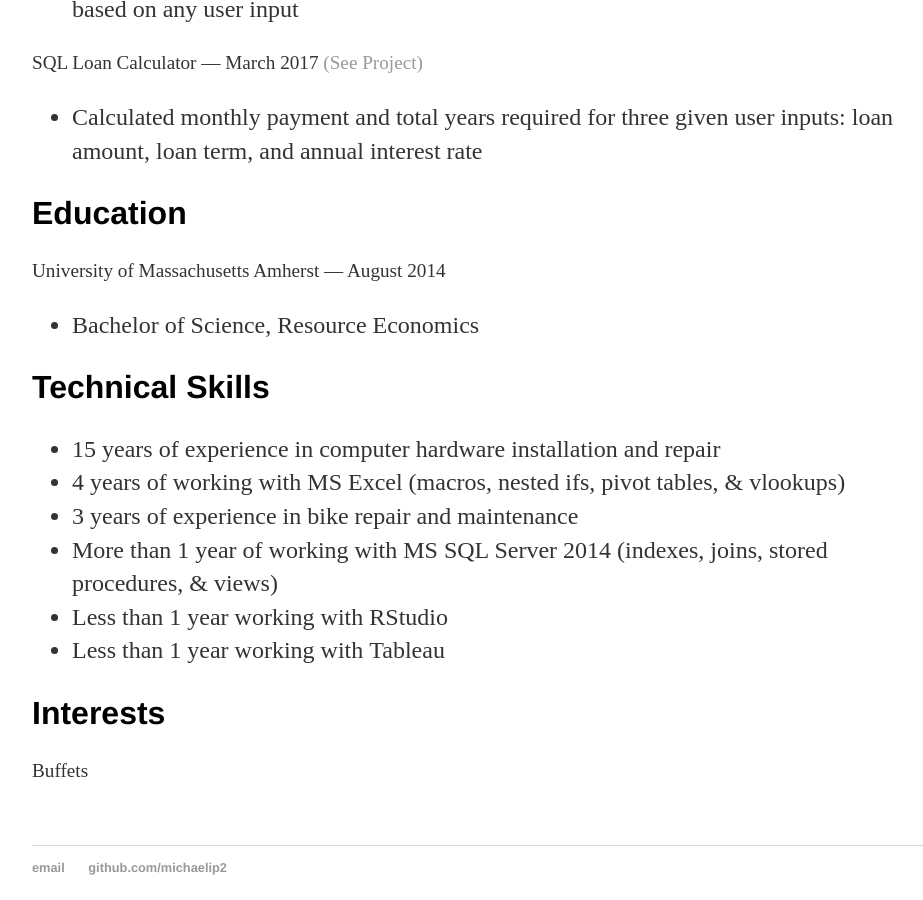
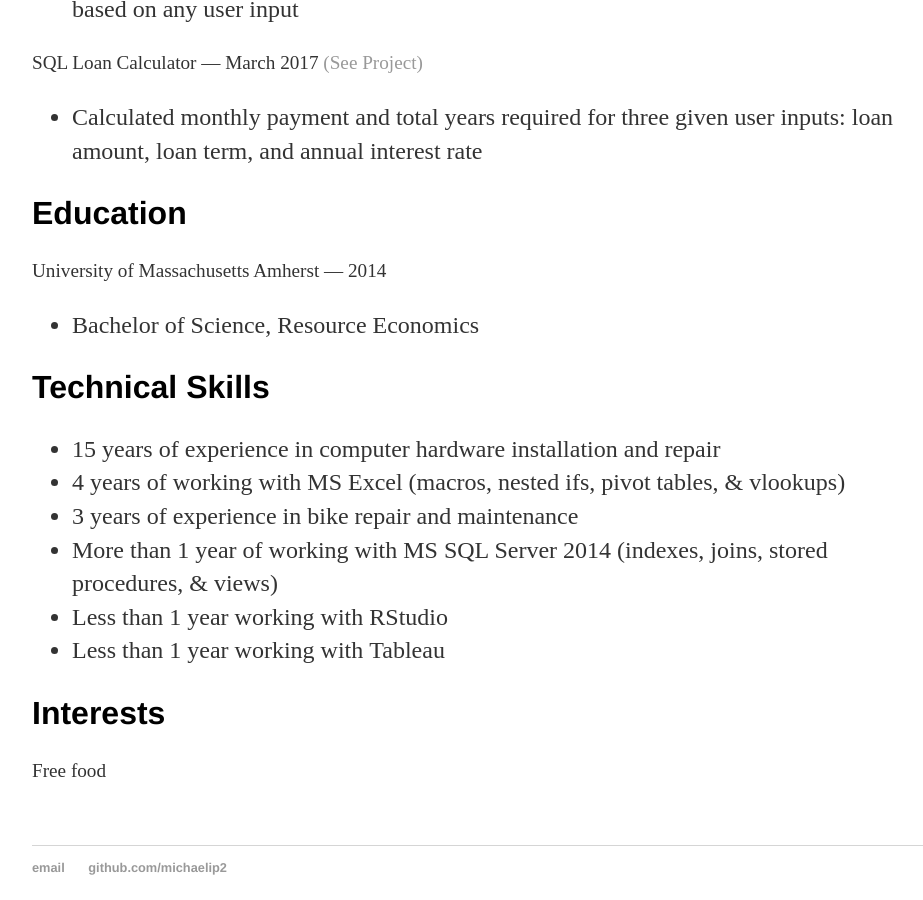
Before and after one commit to michaelip2/michaelip2.github.io, a Jekyll site: the page built from cv/index.html, in a window 1280 px wide and 900 px high, scrolled down 2591 px. Shown: the whole window, without its empty margins (160-1083 px from the left). Built offline with Jekyll 4.4.1, drawn with Linux system fonts in a browser that asks for light colours.

Commit message:
Update index.html

```diff
--- a/cv/index.html
+++ b/cv/index.html
@@ -68,7 +68,7 @@ title: CV of Michael Ip
 <li>Calculated monthly payment and total years required for three given user inputs: loan amount, loan term, and annual interest rate</li>
 </ul>
 <h2>Education</h2>
-<p>University of Massachusetts Amherst &mdash; August 2014</p>
+<p>University of Massachusetts Amherst &mdash; 2014</p>
 <ul>
 <li>Bachelor of Science, Resource Economics</li>
 </ul>
@@ -82,5 +82,5 @@ title: CV of Michael Ip
 <li>Less than 1 year working with&nbsp;Tableau</li>
 </ul>
 <h2>Interests</h2>
-<p>Buffets</p>
+<p>Free food</p>
 </div>
```
